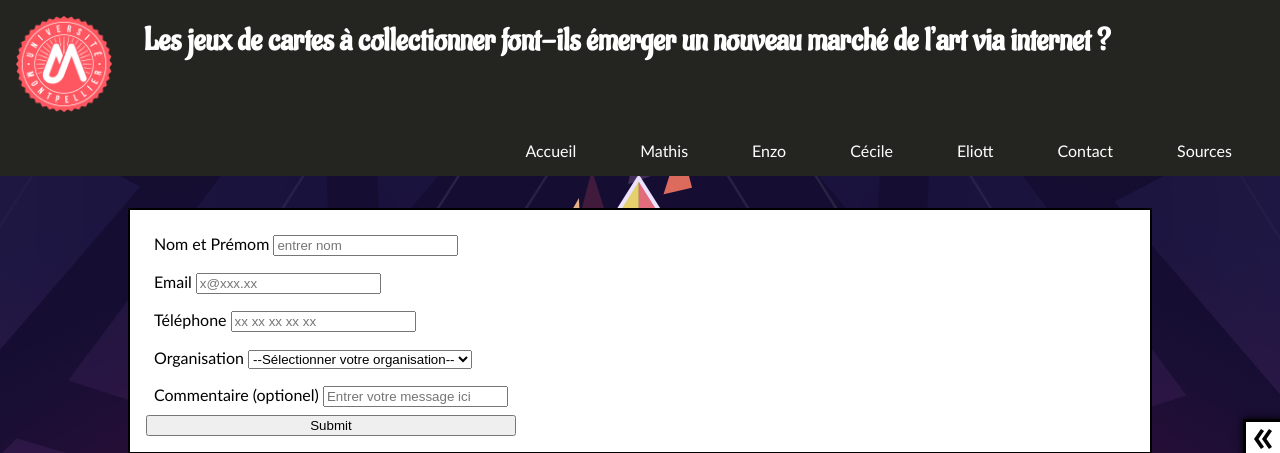
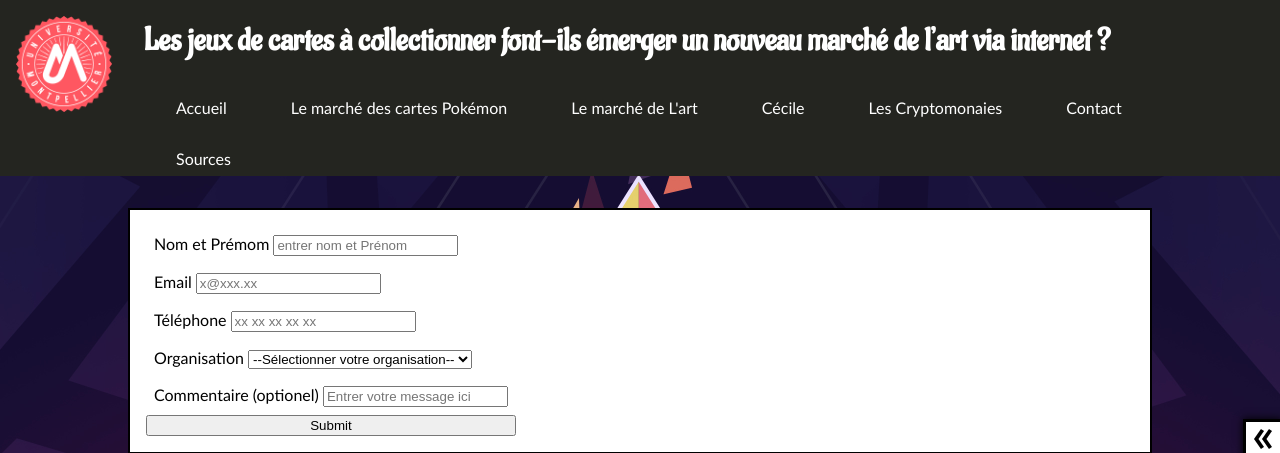
Before and after one commit to Akkuun/ProjetWeb-Pokemon-S1, a PHP site: page /contact.php in a window 1280 px wide. Shown: the top 453 px of the page. Run offline with PHP 8.4, Linux system fonts and the light colour scheme.

Commit message:
Correction petit bug

```diff
--- a/src/contact.php
+++ b/src/contact.php
@@ -16,7 +16,7 @@
     <div class="formulary">
         <form action="">
             <label> Nom et Prémom
-                <input type="text" placeholder="entrer nom">
+                <input type="text" placeholder="entrer nom et Prénom">
             </label>
 
             <label> Email
--- a/src/menu.html
+++ b/src/menu.html
@@ -11,16 +11,16 @@
             <div>Accueil</div>
         </a>
         <a href="mathis.php">
-            <div>Mathis</div>
+            <div>Le marché des cartes Pokémon</div>
         </a>
         <a href="enzo.php">
-            <div>Enzo</div>
+            <div>Le marché de L'art</div>
         </a>
         <a href="">
             <div>Cécile</div>
         </a>
         <a href="eliott.php">
-            <div>Eliott</div>
+            <div>Les Cryptomonaies</div>
         </a>
         <a href="contact.php">
             <div>Contact</div>
```
